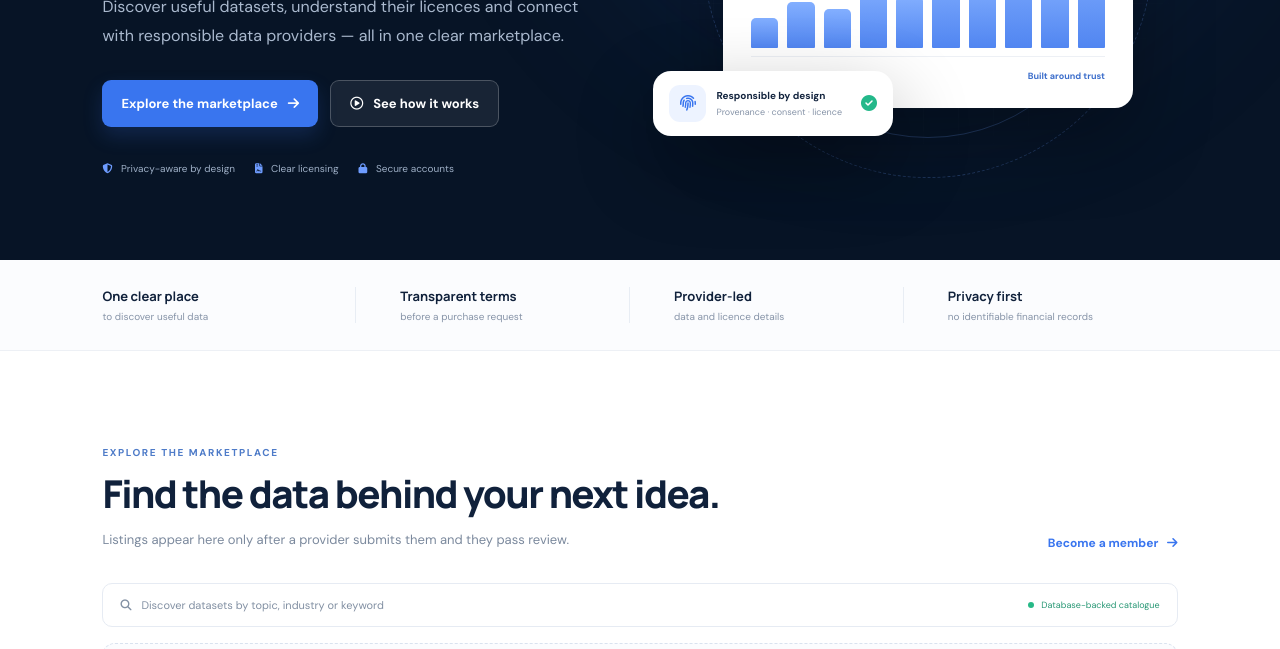
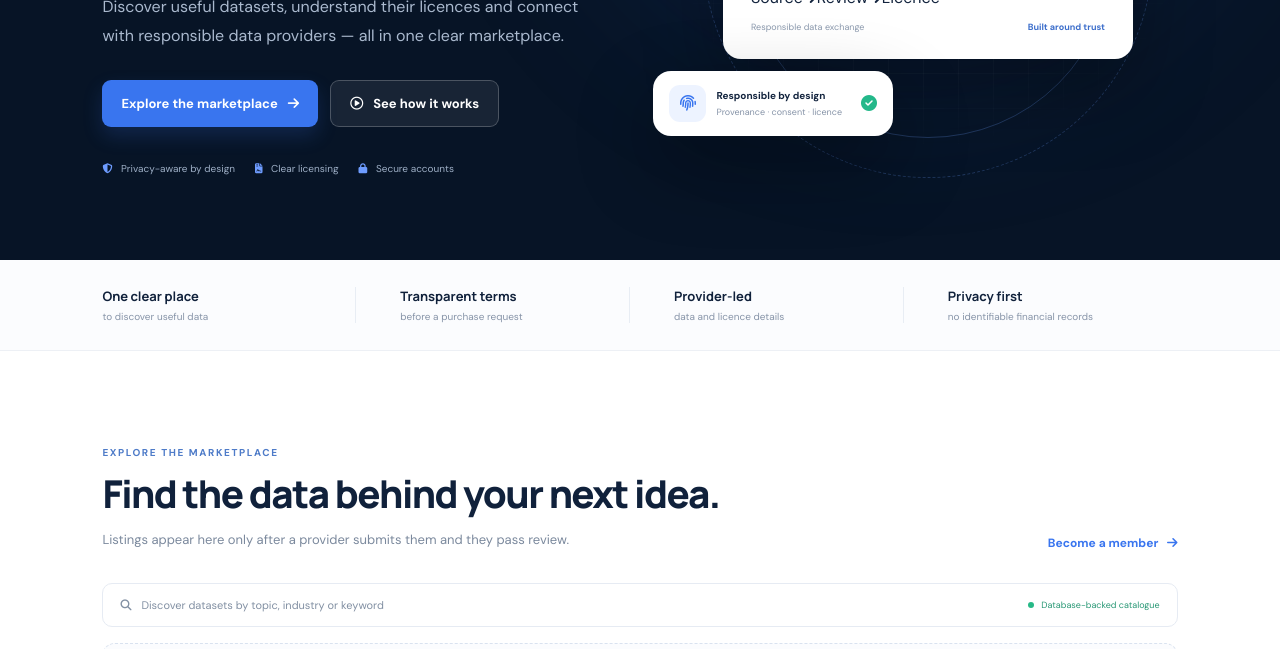
Before and after one commit to agyemangmolddy-ui/Gitres, a website: page index.html in a window 1280 px wide. Shown: the part 451-1100 px from the top of the page. Drawn offline with Linux system fonts and the light colour scheme; no server answers.

Commit message:
Remove illustrative chart values from public landing page

```diff
--- a/index.html
+++ b/index.html
@@ -20,7 +20,7 @@
 <h1>Turn trusted data into <em>better decisions.</em></h1><p class="hero-lede">Discover useful datasets, understand their licences and connect with responsible data providers — all in one clear marketplace.</p>
 <div class="hero-actions"><a class="button" href="/auth.html?mode=register">Explore the marketplace <i class="fa-solid fa-arrow-right"></i></a><a class="button button-ghost" href="#how"><i class="fa-regular fa-circle-play"></i> See how it works</a></div>
 <div class="trust-line"><span><i class="fa-solid fa-shield-halved"></i> Privacy-aware by design</span><span><i class="fa-solid fa-file-contract"></i> Clear licensing</span><span><i class="fa-solid fa-lock"></i> Secure accounts</span></div></div>
-<div class="hero-visual" aria-label="Abstract data marketplace illustration"><div class="visual-grid"></div><div class="floating-card card-main"><div class="card-top"><span class="mini-icon"><i class="fa-solid fa-chart-simple"></i></span><span class="live-label"><i></i> LIVE MARKETPLACE</span></div><div class="visual-title">Data, with context.</div><div class="visual-sub">Explore verified listings when providers publish them.</div><div class="chart-bars"><i style="height:32%"></i><i style="height:48%"></i><i style="height:41%"></i><i style="height:67%"></i><i style="height:55%"></i><i style="height:82%"></i><i style="height:72%"></i><i style="height:96%"></i><i style="height:76%"></i><i style="height:100%"></i></div><div class="chart-foot"><span>Data discovery</span><strong>Built around trust</strong></div></div><div class="floating-card card-float"><span class="float-icon"><i class="fa-solid fa-fingerprint"></i></span><div><strong>Responsible by design</strong><small>Provenance · consent · licence</small></div><i class="fa-solid fa-circle-check check"></i></div><div class="orb orb-one"></div><div class="orb orb-two"></div></div>
+<div class="hero-visual" aria-label="Abstract data marketplace illustration"><div class="visual-grid"></div><div class="floating-card card-main"><div class="card-top"><span class="mini-icon"><i class="fa-solid fa-chart-simple"></i></span><span class="live-label"><i></i> LIVE MARKETPLACE</span></div><div class="visual-title">Data, with context.</div><div class="visual-sub">Explore approved provider listings as they become available.</div><div class="data-path"><span>Source</span><i class="fa-solid fa-arrow-right"></i><span>Review</span><i class="fa-solid fa-arrow-right"></i><span>Licence</span></div><div class="chart-foot"><span>Responsible data exchange</span><strong>Built around trust</strong></div></div><div class="floating-card card-float"><span class="float-icon"><i class="fa-solid fa-fingerprint"></i></span><div><strong>Responsible by design</strong><small>Provenance · consent · licence</small></div><i class="fa-solid fa-circle-check check"></i></div><div class="orb orb-one"></div><div class="orb orb-two"></div></div>
 </section>
 <section class="proof-strip"><div><strong>One clear place</strong><span>to discover useful data</span></div><div><strong>Transparent terms</strong><span>before a purchase request</span></div><div><strong>Provider-led</strong><span>data and licence details</span></div><div><strong>Privacy first</strong><span>no identifiable financial records</span></div></section>
 <section class="section marketplace-preview" id="marketplace"><div class="section-head"><div><div class="eyebrow dark-eyebrow">EXPLORE THE MARKETPLACE</div><h2>Find the data behind your next idea.</h2><p>Listings appear here only after a provider submits them and they pass review.</p></div><a class="text-link" href="/auth.html?mode=register">Become a member <i class="fa-solid fa-arrow-right"></i></a></div><div class="preview-toolbar"><div><i class="fa-solid fa-magnifying-glass"></i><span>Discover datasets by topic, industry or keyword</span></div><span class="catalogue-status"><i></i> Database-backed catalogue</span></div><div id="featuredDatasets" class="preview-grid"><div class="catalogue-empty"><span class="empty-icon"><i class="fa-solid fa-database"></i></span><strong>Connecting to the live catalogue…</strong><p>Only real provider submissions will be shown here.</p></div></div><div class="catalogue-note" id="catalogueNote">Catalogue information is retrieved from the DataVault database.</div></section>
```
